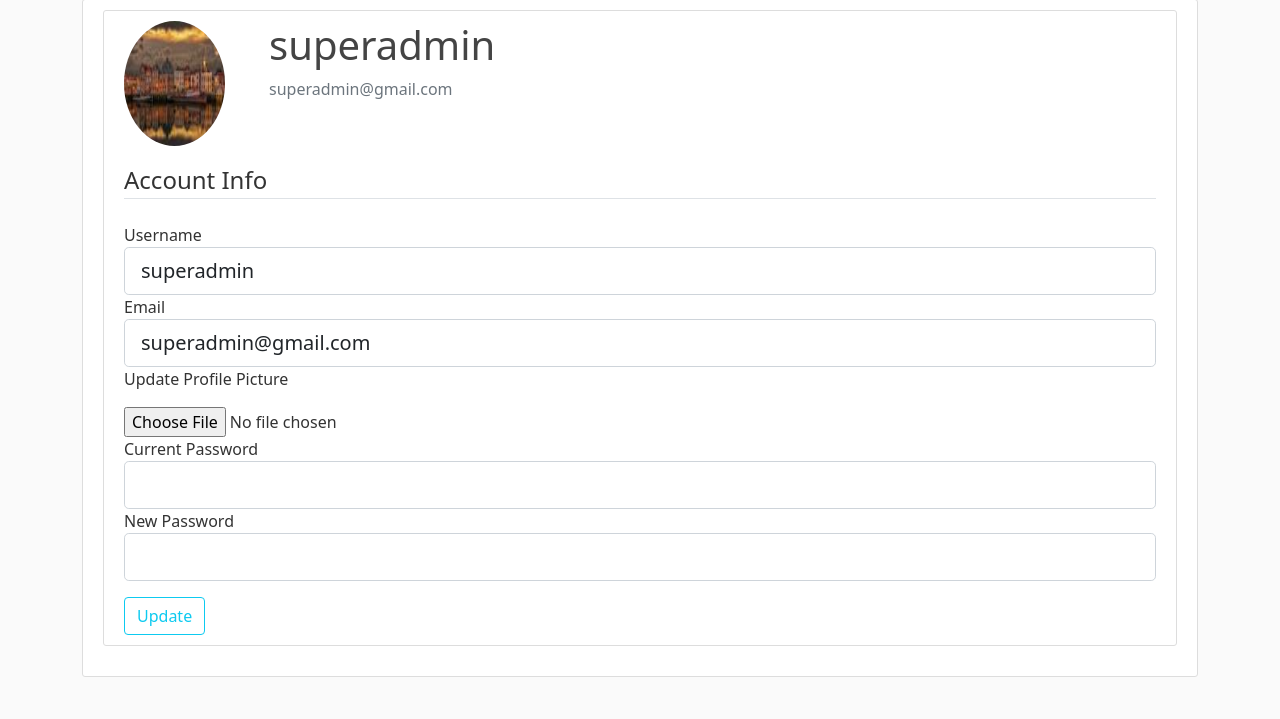
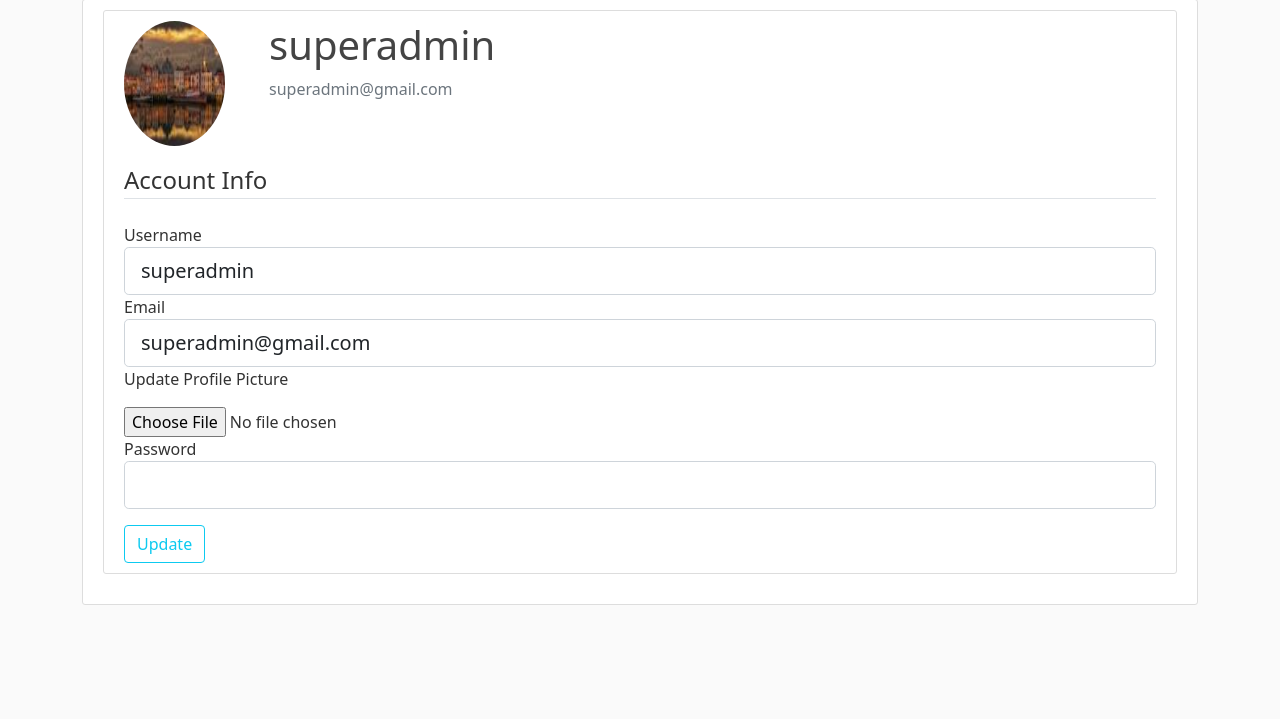
Before and after one commit to Farzen-Taha/Banking-System, a Flask app: page /account in a window 1280 px wide. Shown: the part 81-800 px from the top of the page. Run offline with Flask 2, Linux system fonts and the light colour scheme; a user stored in the database is signed in; some libraries are stand-ins or nearby versions.

Commit message:
removed the new password field from update form

```diff
--- a/bankingsystem/form.py
+++ b/bankingsystem/form.py
@@ -1,18 +1,19 @@
 from flask_wtf import FlaskForm
 from wtforms import SelectField, IntegerField, StringField, PasswordField, SubmitField, BooleanField, ValidationError
-from wtforms.validators import DataRequired, Length, EqualTo, Email, ValidationError,Regexp
-from bankingsystem.models import SuperAdmin, SystemUser, Customer
+from wtforms.validators import DataRequired, Length, EqualTo, Email, ValidationError, Regexp
+from bankingsystem.models import SuperAdmin, SystemUser, Customer, Requests
 from flask_login import current_user
 from bankingsystem.models import User
 from flask_wtf.file import FileField, FileAllowed
 
 
 class RegistrationForm(FlaskForm):
-    username = StringField('Username', validators=[DataRequired(), Length(min=2, max=20), Regexp('^\w+$',message='Username must contain only letters numbers or underscore')])
+    username = StringField('Username', validators=[DataRequired(), Length(min=2, max=20),
+                                                   Regexp('^\w+$',
+                                                          message='Username must contain only letters numbers or underscore')])
     email = StringField('Email', validators=[DataRequired(), Email()])
     password = PasswordField('Password', validators=[DataRequired()])
     confirm_password = PasswordField('Confirm Password', validators=[DataRequired(), EqualTo('password')])
-    # account_type=['Super Admin','System User','Customer']
     account_type = SelectField(u'Account Type',
                                choices=[('SA', 'Super Admin'), ('SU', 'System User'), ('CU', 'Customer')])
     submit = SubmitField('Sign Up')
@@ -21,14 +22,16 @@ class RegistrationForm(FlaskForm):
         sa = SuperAdmin.query.filter_by(username=username.data).first()
         su = SystemUser.query.filter_by(username=username.data).first()
         cu = Customer.query.filter_by(username=username.data).first()
-        if sa or su or cu:
+        req = Requests.query.filter_by(username=username.data).first()
+        if sa or su or cu or req:
             raise ValidationError('That name is taken. Please choose a different one.')
 
     def validate_email(self, email):
         sa = SuperAdmin.query.filter_by(email=email.data).first()
         su = SystemUser.query.filter_by(email=email.data).first()
         cu = Customer.query.filter_by(email=email.data).first()
-        if sa or su or cu:
+        req = Requests.query.filter_by(username=email.data).first()
+        if sa or su or cu or req:
             raise ValidationError('That email is taken. Please choose a different one.')
 
 
@@ -59,21 +62,24 @@ class TransferForm(FlaskForm):
 
 
 class UpdatAccountForm(FlaskForm):
-    username = StringField('Username', validators=[DataRequired(),Regexp('^\w+$',message='Username must contain only letters numbers or underscore'), Length(min=2, max=20)])
+    username = StringField('Username', validators=[DataRequired(), Regexp('^\w+$',
+                                                                          message='Username must contain only letters numbers or underscore'),
+                                                   Length(min=2, max=20)])
     email = StringField('Email', validators=[DataRequired(), Email()])
     picture = FileField('Update Profile Picture', validators=[FileAllowed(['jpg', 'png'])])
-    current_password = PasswordField('Current Password', validators=[DataRequired()])
-    new_password = PasswordField('New Password')
+    password = PasswordField('Password', validators=[DataRequired()])
     submit = SubmitField('Update')
 
     def validate_username(self, username):
         if username.data != current_user.username:
             user = User.query.filter_by(username=username.data).first()
-            if user:
+            req = Requests.query.filter_by(username=username.data).first()
+            if user or req:
                 raise ValidationError('That name is taken. Please choose a different one.')
 
     def validate_email(self, email):
         if email.data != current_user.email:
             user = User.query.filter_by(email=email.data).first()
-            if user:
+            req = Requests.query.filter_by(username=email.data).first()
+            if user or req:
                 raise ValidationError('That email is taken. Please choose a different one.')
--- a/bankingsystem/templates/account.html
+++ b/bankingsystem/templates/account.html
@@ -59,35 +59,19 @@
                 </div>
 
                 <div class="form-group">
-                    {{ form.current_password.label(class="form-control-label")}}
-                    {% if form.current_password.errors %}
-                    {{ form.current_password(class="form-control form-control-lg is-invalid")}}
+                    {{ form.password.label(class="form-control-label")}}
+                    {% if form.password.errors %}
+                    {{ form.password(class="form-control form-control-lg is-invalid")}}
                     <div class="invalid-feedback">
-                        {% for error in form.current_password.errors%}
+                        {% for error in form.password.errors%}
                         <span>{{error}}</span>
                         {% endfor %}
                     </div>
 
                     {%else%}
-                 {{form.current_password(class="form-control form-control-lg")}}
+                    {{form.password(class="form-control form-control-lg")}}
                     {%endif%}
-
                 </div>
-                <div class="form-group">
-                    {{ form.new_password.label(class="form-control-label")}}
-                    {% if form.new_password.errors %}
-                    {{ form.new_password(class="form-control form-control-lg is-invalid")}}
-                    <div class="invalid-feedback">
-                        {% for error in form.new_password.errors%}
-                            <span>{{error}}</span>
-                        {% endfor %}
-                    </div>
-                {%else%}
-                 {{form.new_password(class="form-control form-control-lg")}}
-                {%endif%}
-
-                </div>
-
             </fieldset>
             <div class="form-group mt-3">
                 {{ form.submit(class="btn btn-outline-info") }}
--- a/bankingsystem/templates/register.html
+++ b/bankingsystem/templates/register.html
@@ -12,7 +12,7 @@
                 {{ form.username(class="form-control form-control-lg is-invalid")}}
                 <div class="invalid-feedback">
                     {% for error in form.username.errors%}
-                    <span>{{error}}</span>
+                        <span>{{error}}</span>
                     {% endfor %}
                 </div>
                 {%else%}
@@ -26,7 +26,7 @@
                 {{ form.email(class="form-control form-control-lg is-invalid")}}
                 <div class="invalid-feedback">
                     {% for error in form.email.errors%}
-                    <span>{{error}}</span>
+                        <span>{{error}}</span>
                     {% endfor %}
                 </div>
 
```
Also changed, not shown: bankingsystem/site.db, bankingsystem/static/profile_pic/94c3dbfa32acf912.jpg (added). Lines whose indentation alone changed are shown as unchanged.
